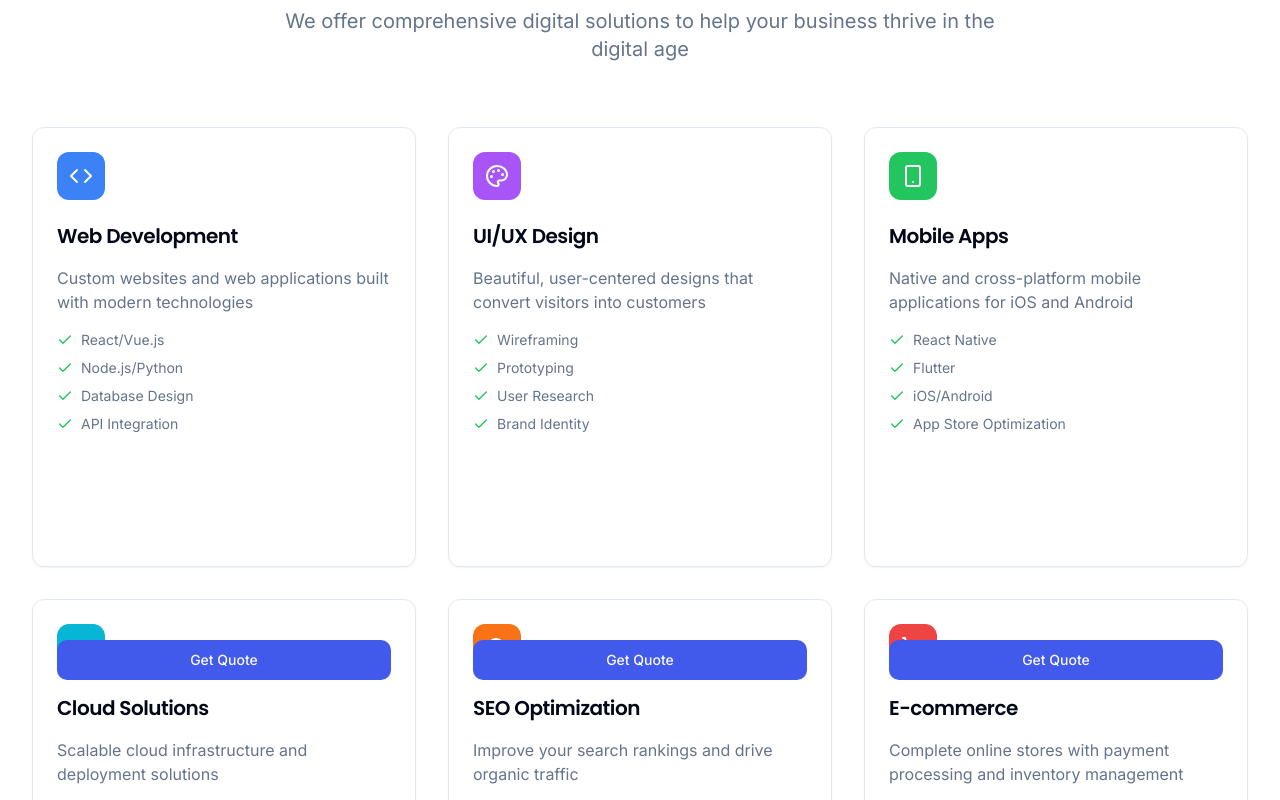
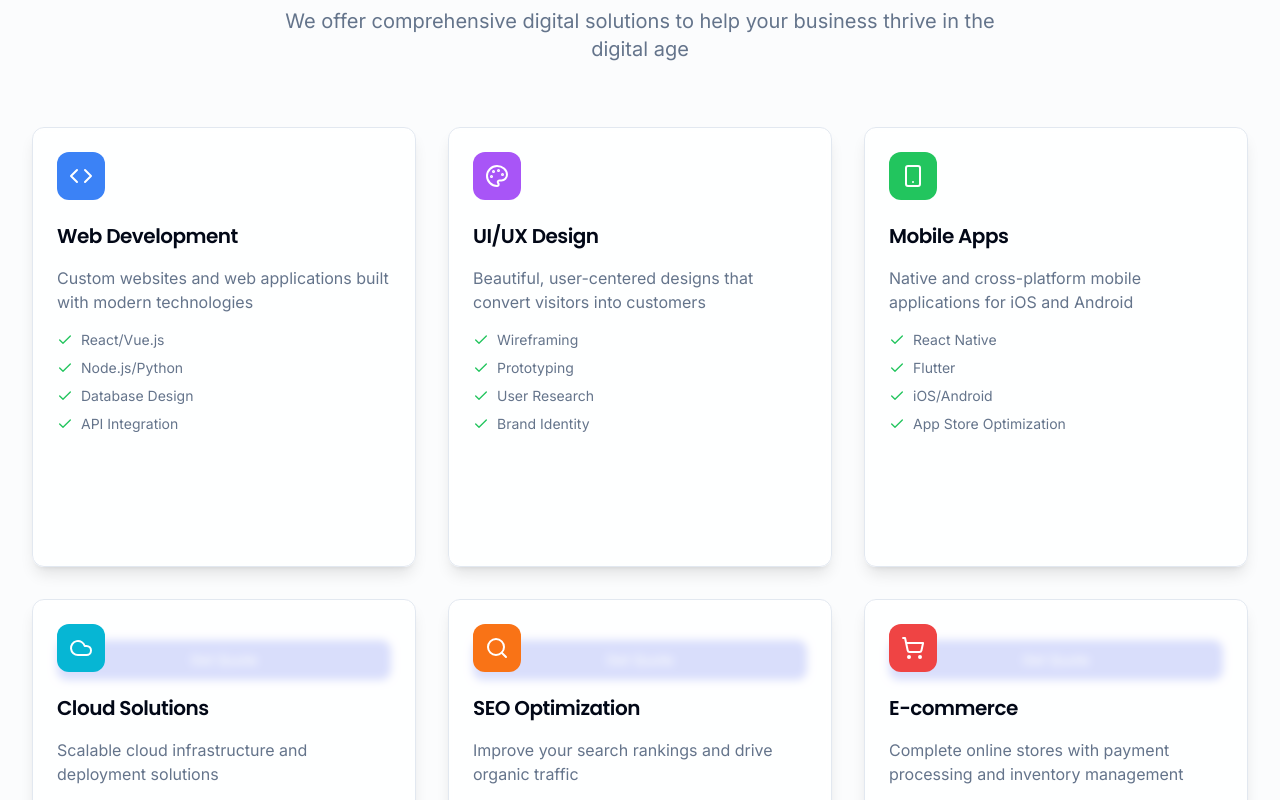
Before and after one commit to GuardianAngel2138/bold-web-design-7112d06d, a React (Vite) app: page / in a window 1280 px wide. Shown: the part 2600-3400 px from the top of the page. Built offline with nearby package versions, Linux system fonts and the light colour scheme.

Commit message:
Fix services and contact sections
Fixed Services section visibility and Contact section styling.

```diff
--- a/src/components/ServicesSection.tsx
+++ b/src/components/ServicesSection.tsx
@@ -1,3 +1,4 @@
+
 import React from 'react';
 import { Code, Palette, Smartphone, Cloud, Search, ShoppingCart, Check, Star, Zap, Camera, Megaphone, TrendingUp } from 'lucide-react';
 import { Card, CardContent, CardHeader, CardTitle } from '@/components/ui/card';
@@ -38,42 +39,42 @@ const ServicesSection = () => {
       title: "Web Development",
       description: "Custom websites and web applications built with modern technologies",
       features: ["React/Vue.js", "Node.js/Python", "Database Design", "API Integration"],
-      color: "bg-blue-500 dark:bg-blue-600"
+      color: "bg-blue-500"
     },
     {
       icon: Palette,
       title: "UI/UX Design",
       description: "Beautiful, user-centered designs that convert visitors into customers",
       features: ["Wireframing", "Prototyping", "User Research", "Brand Identity"],
-      color: "bg-purple-500 dark:bg-purple-600"
+      color: "bg-purple-500"
     },
     {
       icon: Smartphone,
       title: "Mobile Apps",
       description: "Native and cross-platform mobile applications for iOS and Android",
       features: ["React Native", "Flutter", "iOS/Android", "App Store Optimization"],
-      color: "bg-green-500 dark:bg-green-600"
+      color: "bg-green-500"
     },
     {
       icon: Cloud,
       title: "Cloud Solutions",
       description: "Scalable cloud infrastructure and deployment solutions",
       features: ["AWS/Azure", "DevOps", "Auto-scaling", "Security"],
-      color: "bg-cyan-500 dark:bg-cyan-600"
+      color: "bg-cyan-500"
     },
     {
       icon: Search,
       title: "SEO Optimization",
       description: "Improve your search rankings and drive organic traffic",
       features: ["Technical SEO", "Content Strategy", "Analytics", "Local SEO"],
-      color: "bg-orange-500 dark:bg-orange-600"
+      color: "bg-orange-500"
     },
     {
       icon: ShoppingCart,
       title: "E-commerce",
       description: "Complete online stores with payment processing and inventory management",
       features: ["Shopify/WooCommerce", "Payment Gateway", "Inventory System", "Analytics"],
-      color: "bg-red-500 dark:bg-red-600"
+      color: "bg-red-500"
     }
   ];
 
@@ -198,26 +199,26 @@ const ServicesSection = () => {
       discount: "25% OFF",
       description: "All new projects started this month",
       badge: "Limited Time",
-      color: "bg-gradient-to-r from-red-500 to-pink-500 dark:from-red-600 dark:to-pink-600"
+      color: "bg-gradient-to-r from-red-500 to-pink-500"
     },
     {
       title: "Bundle Package",
       discount: "Save $500",
       description: "Website + Mobile App combo",
       badge: "Best Value",
-      color: "bg-gradient-to-r from-green-500 to-teal-500 dark:from-green-600 dark:to-teal-600"
+      color: "bg-gradient-to-r from-green-500 to-teal-500"
     },
     {
       title: "Referral Bonus",
       discount: "$300 Credit",
       description: "For each successful referral",
       badge: "Ongoing",
-      color: "bg-gradient-to-r from-blue-500 to-purple-500 dark:from-blue-600 dark:to-purple-600"
+      color: "bg-gradient-to-r from-blue-500 to-purple-500"
     }
   ];
 
   return (
-    <section id="services" className="py-12 sm:py-16 lg:py-20 bg-background text-foreground relative z-10">
+    <section id="services" className="py-12 sm:py-16 lg:py-20 bg-muted/30 dark:bg-muted/10 text-foreground relative z-10">
       <div className="max-w-7xl mx-auto px-4 sm:px-6 lg:px-8">
         {/* Header */}
         <div className="text-center mb-12 lg:mb-16" data-aos="fade-up">
@@ -232,7 +233,7 @@ const ServicesSection = () => {
         {/* Services Grid */}
         <div className="grid sm:grid-cols-2 lg:grid-cols-3 gap-6 lg:gap-8 mb-16 lg:mb-20" data-aos="fade-up" data-aos-delay="200">
           {services.map((service, index) => (
-            <Card key={index} className="hover-glow cursor-pointer group card-hover bg-card border-border">
+            <Card key={index} className="hover-glow cursor-pointer group card-hover bg-card/80 backdrop-blur-sm border-border shadow-lg hover:shadow-xl transition-all duration-300">
               <CardHeader className="pb-4">
                 <div className={`w-10 h-10 sm:w-12 sm:h-12 rounded-lg ${service.color} flex items-center justify-center mb-4 group-hover:scale-110 transition-transform duration-300`}>
                   <service.icon className="w-5 h-5 sm:w-6 sm:h-6 text-white" />
@@ -273,7 +274,7 @@ const ServicesSection = () => {
 
           <div className="grid sm:grid-cols-2 lg:grid-cols-3 gap-6 lg:gap-8">
             {mediaPackages.map((pkg, index) => (
-              <Card key={index} className={`relative ${pkg.popular ? 'ring-2 ring-primary scale-105' : ''} hover-glow bg-card border-border`}>
+              <Card key={index} className={`relative ${pkg.popular ? 'ring-2 ring-primary scale-105' : ''} hover-glow bg-card/80 backdrop-blur-sm border-border shadow-lg hover:shadow-xl transition-all duration-300`}>
                 {pkg.popular && (
                   <div className="absolute -top-4 left-1/2 transform -translate-x-1/2 z-10">
                     <Badge className="bg-primary text-primary-foreground px-3 py-1 shadow-lg">
@@ -284,7 +285,7 @@ const ServicesSection = () => {
                 )}
 
                 <CardHeader className="text-center pb-4">
-                  <div className="w-10 h-10 sm:w-12 sm:h-12 bg-gradient-to-r from-purple-500 to-pink-500 dark:from-purple-600 dark:to-pink-600 rounded-lg flex items-center justify-center mx-auto mb-4">
+                  <div className="w-10 h-10 sm:w-12 sm:h-12 bg-gradient-to-r from-purple-500 to-pink-500 rounded-lg flex items-center justify-center mx-auto mb-4">
                     <pkg.icon className="w-5 h-5 sm:w-6 sm:h-6 text-white" />
                   </div>
                   <CardTitle className="text-xl sm:text-2xl font-bold text-foreground">{pkg.name}</CardTitle>
@@ -311,7 +312,7 @@ const ServicesSection = () => {
                     <Button
                       onClick={() => handleSecureButtonClick('media_package', 'contact')}
                       className={`w-full ${pkg.popular
-                        ? 'bg-gradient-to-r from-purple-600 to-pink-600 hover:from-purple-700 hover:to-pink-700 dark:from-purple-700 dark:to-pink-700 dark:hover:from-purple-800 dark:hover:to-pink-800'
+                        ? 'bg-gradient-to-r from-purple-600 to-pink-600 hover:from-purple-700 hover:to-pink-700'
                         : 'bg-primary hover:bg-primary/90'
                       } text-primary-foreground button-shimmer`}
                     >
@@ -333,7 +334,7 @@ const ServicesSection = () => {
 
           <div className="grid sm:grid-cols-2 lg:grid-cols-3 gap-6 lg:gap-8">
             {packages.map((pkg, index) => (
-              <Card key={index} className={`relative ${pkg.popular ? 'ring-2 ring-primary scale-105' : ''} hover-glow bg-card border-border`}>
+              <Card key={index} className={`relative ${pkg.popular ? 'ring-2 ring-primary scale-105' : ''} hover-glow bg-card/80 backdrop-blur-sm border-border shadow-lg hover:shadow-xl transition-all duration-300`}>
                 {pkg.popular && (
                   <div className="absolute -top-4 left-1/2 transform -translate-x-1/2 z-10">
                     <Badge className="bg-primary text-primary-foreground px-3 py-1 shadow-lg">
@@ -368,7 +369,7 @@ const ServicesSection = () => {
                     <Button
                       onClick={() => handleSecureButtonClick('web_package', 'contact')}
                       className={`w-full ${pkg.popular
-                        ? 'bg-gradient-to-r from-blue-600 to-purple-600 hover:from-blue-700 hover:to-purple-700 dark:from-blue-700 dark:to-purple-700 dark:hover:from-blue-800 dark:hover:to-purple-800'
+                        ? 'bg-gradient-to-r from-blue-600 to-purple-600 hover:from-blue-700 hover:to-purple-700'
                         : 'bg-primary hover:bg-primary/90'
                       } text-primary-foreground button-shimmer`}
                     >
@@ -390,7 +391,7 @@ const ServicesSection = () => {
 
           <div className="grid sm:grid-cols-2 lg:grid-cols-3 gap-6 lg:gap-8">
             {offers.map((offer, index) => (
-              <Card key={index} className="relative overflow-hidden hover-glow bg-card border-border">
+              <Card key={index} className="relative overflow-hidden hover-glow bg-card/80 backdrop-blur-sm border-border shadow-lg hover:shadow-xl transition-all duration-300">
                 <div className={`absolute top-0 right-0 ${offer.color} text-white px-3 py-1 rounded-bl-lg`}>
                   <Badge variant="secondary" className="bg-white/20 text-white border-0 text-xs">
                     {offer.badge}
```
